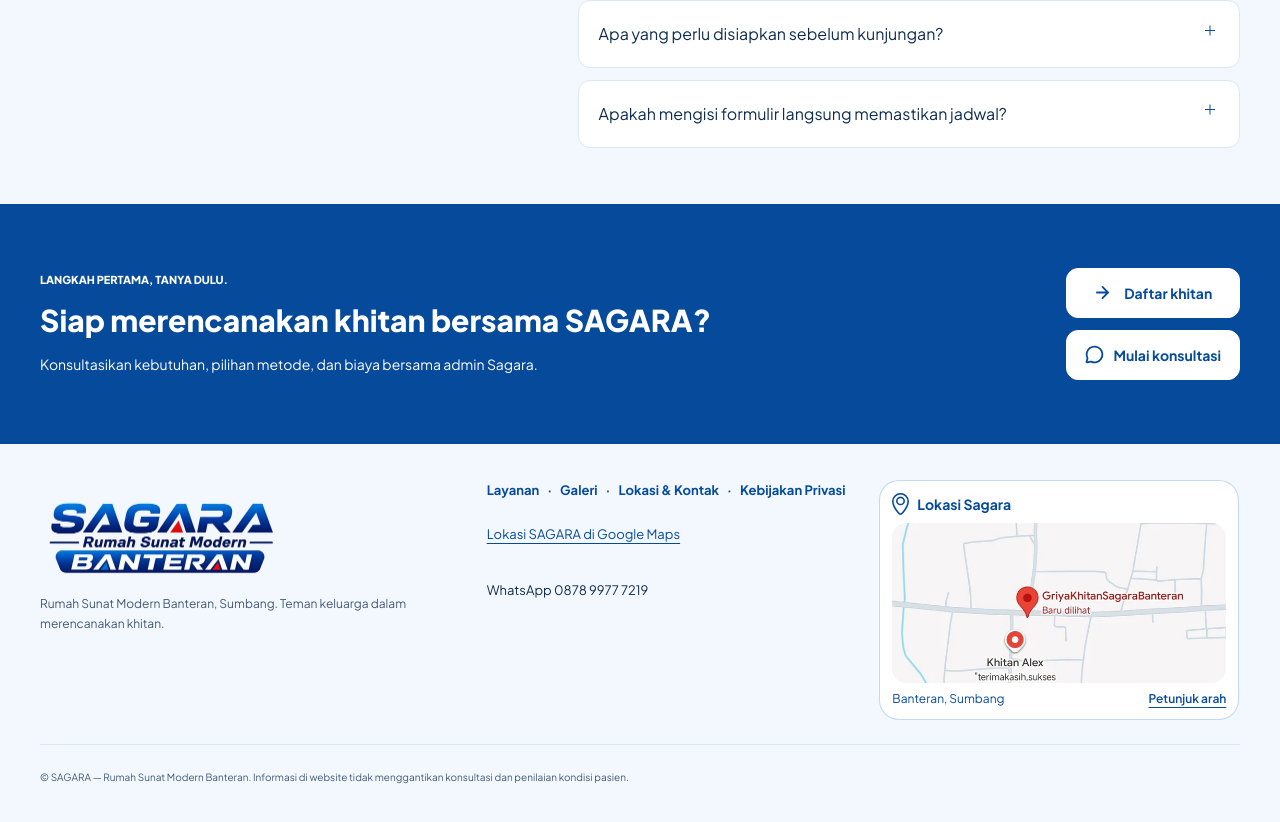
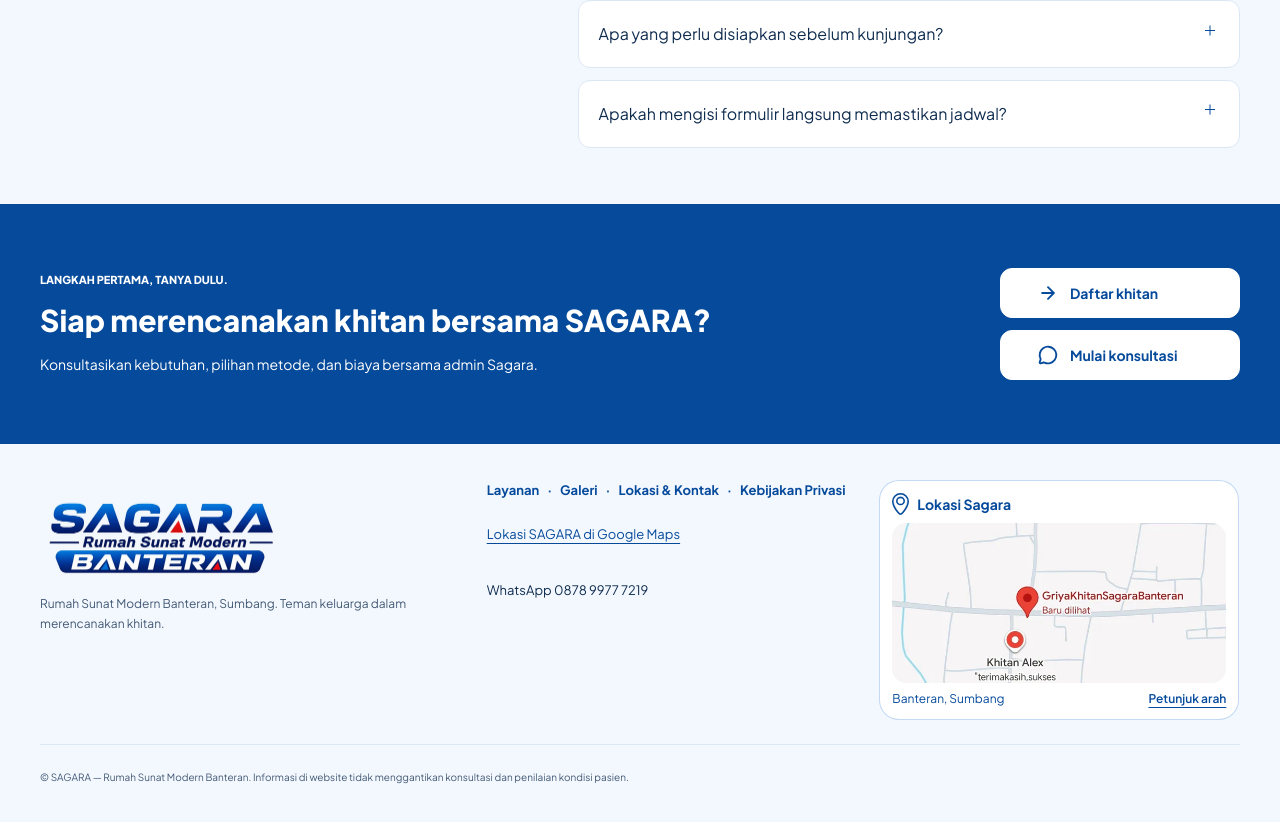
Before and after one commit to Constanvel/Sagara, a Next.js app: page / in a window 1280 px wide. Shown: the part 4503-5325 px from the top of the page. Built offline with nearby package versions, Linux system fonts and the light colour scheme.

Commit message:
Benerin spacing tulisan

```diff
--- a/src/components/sections/HomeSections.tsx
+++ b/src/components/sections/HomeSections.tsx
@@ -139,9 +139,19 @@
           <h2 className="text-[30px] leading-[1.23] font-extrabold">Siap merencanakan khitan bersama SAGARA?</h2>
           <p className="text-sm leading-[1.65]">Konsultasikan kebutuhan, pilihan metode, dan biaya bersama admin Sagara.</p>
         </div>
-        <div className="flex w-full shrink-0 flex-col gap-3 md:w-auto">
-          <Link href="/pendaftaran" className={`cta-motion ${action} inline-flex w-full items-center justify-center gap-3 border-white bg-white text-primary`}><Asset name="imgArrowRight.svg" width={19} height={19} className="shrink-0" />Daftar khitan</Link>
-          <ContactAction className={`${action} w-full border-white bg-white text-primary`}><Asset name="imgMessageCircle2.svg" width={19} height={19} className="shrink-0" />Mulai konsultasi</ContactAction>
+        <div className="flex w-full shrink-0 flex-col gap-3 md:w-[240px]">
+          <Link href="/pendaftaran" className={`cta-motion ${action} inline-flex w-full items-center justify-center border-white bg-white text-primary`}>
+            <span className="grid w-[164px] max-w-full grid-cols-[20px_minmax(0,1fr)] items-center gap-3 text-left leading-5">
+              <Asset name="imgArrowRight.svg" width={20} height={20} className="shrink-0" />
+              <span>Daftar khitan</span>
+            </span>
+          </Link>
+          <ContactAction className={`${action} w-full border-white bg-white text-primary`}>
+            <span className="grid w-[164px] max-w-full grid-cols-[20px_minmax(0,1fr)] items-center gap-3 text-left leading-5">
+              <Asset name="imgMessageCircle2.svg" width={20} height={20} className="shrink-0" />
+              <span>Mulai konsultasi</span>
+            </span>
+          </ContactAction>
         </div>
       </div>
     </section>
```
